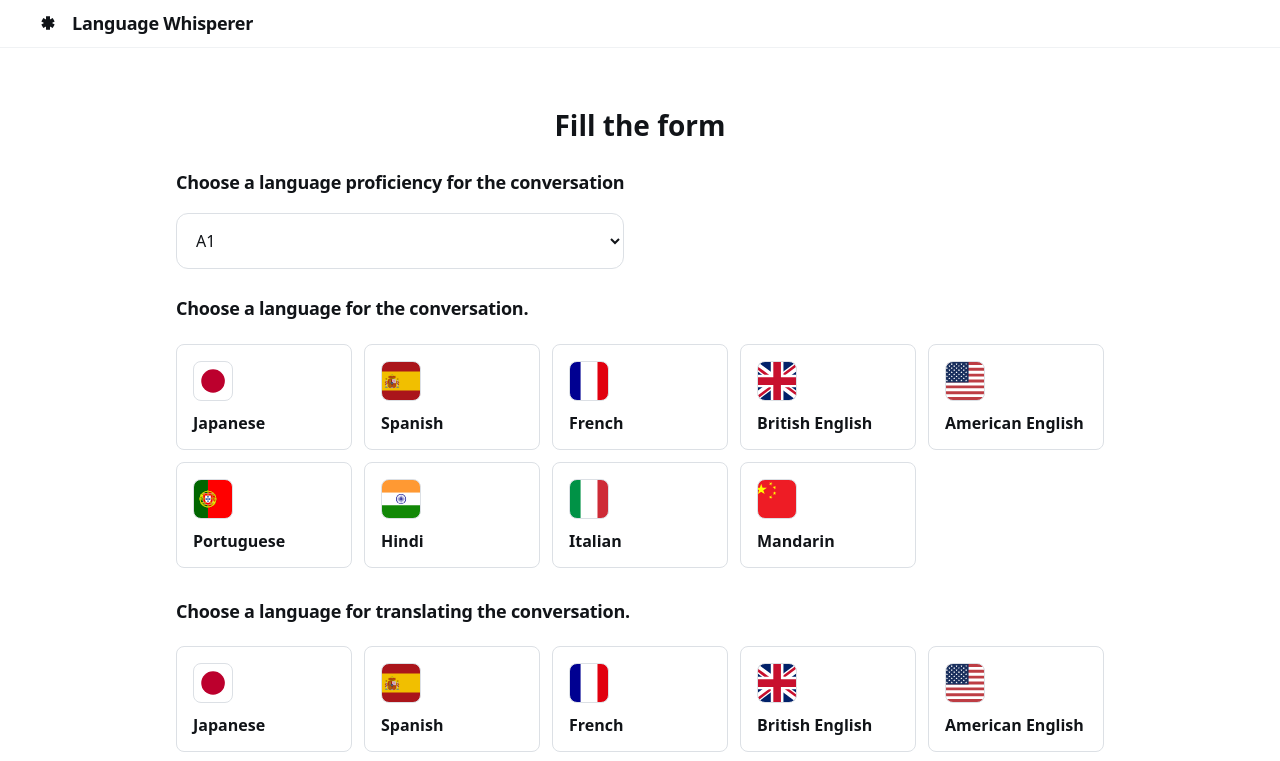
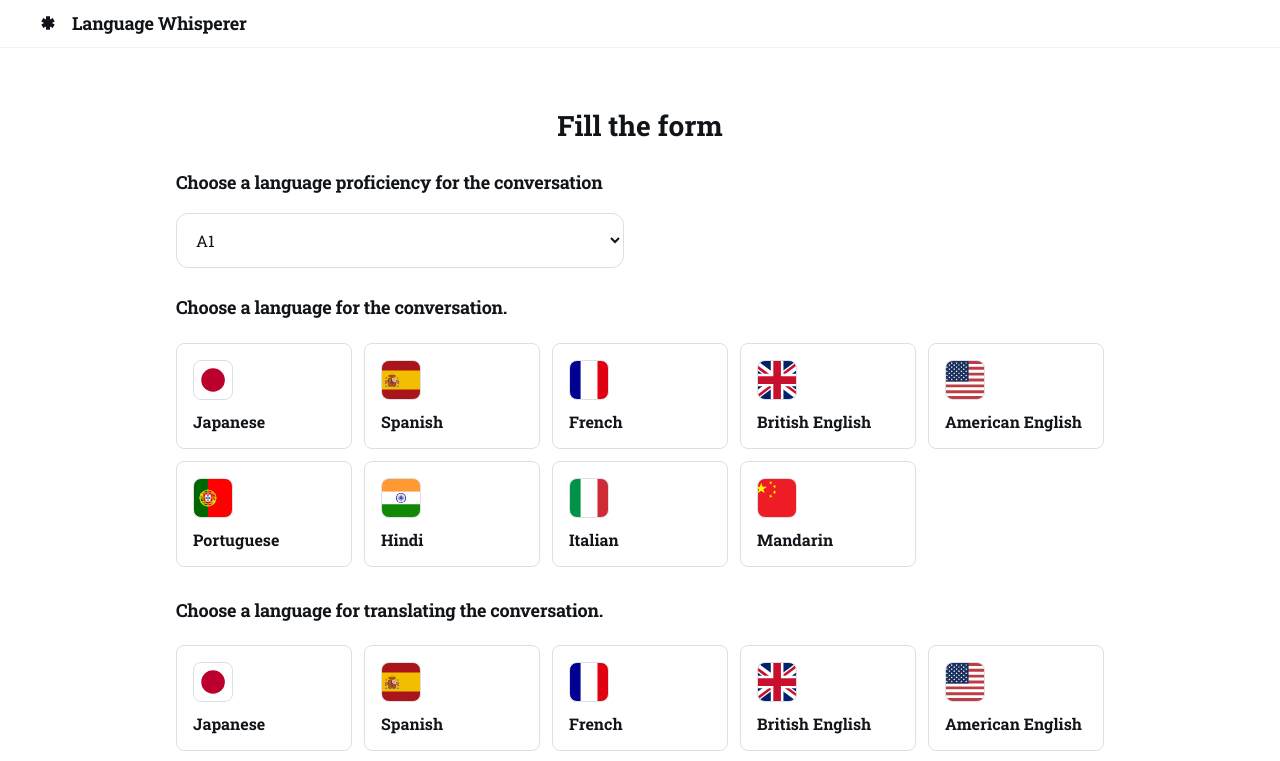
Before and after one commit to Nidhal-Abidi/languageWhisperer, a React (Vite) app in the folder frontend/: page / in a window 1280 px wide. Shown: the top 761 px of the page. Built offline with nearby package versions, Linux system fonts and the light colour scheme.

Commit message:
change the font

```diff
--- a/frontend/src/App.css
+++ b/frontend/src/App.css
@@ -1,4 +1,8 @@
+@import url("https://fonts.googleapis.com/css2?family=Roboto+Slab:wght@100..900&display=swap");
 @import "tailwindcss";
+body {
+  font-family: "Roboto Slab", serif;
+}
 
 @keyframes bounce-custom {
   0% {
```
